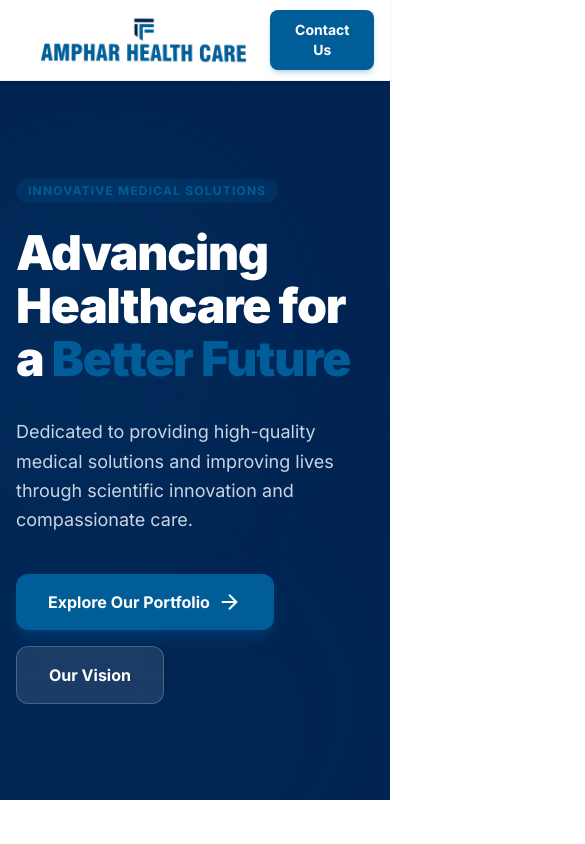
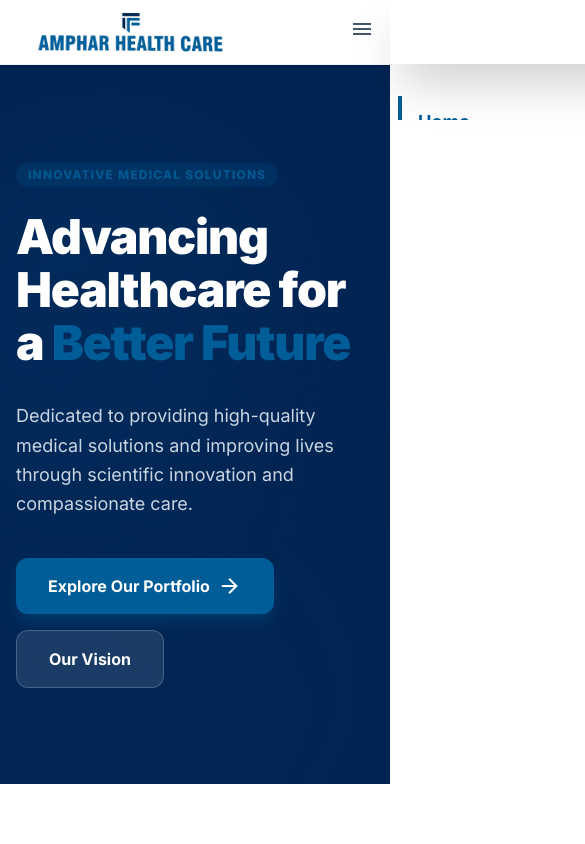
Before and after one commit to Alan0602/ampherhealth, a Next.js app: page / in a window 390 px wide. Shown: the top 844 px of the page, 585 px wide, since content can reach past the window. Built offline with nearby package versions, Linux system fonts and the light colour scheme.

Commit message:
fix(header): prevent synchronous state update loop inside useEffect inside header

```diff
--- a/src/components/Header.tsx
+++ b/src/components/Header.tsx
@@ -2,33 +2,61 @@
 
 import Link from "next/link";
 import { usePathname } from "next/navigation";
+import { useState, useEffect } from "react";
 
 export default function Header() {
   const pathname = usePathname();
+  const [isMobileMenuOpen, setIsMobileMenuOpen] = useState(false);
+
+  useEffect(() => {
+    if (isMobileMenuOpen) {
+      document.body.classList.add("scroll-lock");
+    } else {
+      document.body.classList.remove("scroll-lock");
+    }
+    // Cleanup on unmount
+    return () => document.body.classList.remove("scroll-lock");
+  }, [isMobileMenuOpen]);
+
+  // Close mobile menu when route changes
+  useEffect(() => {
+    // eslint-disable-next-line react-hooks/exhaustive-deps
+    setIsMobileMenuOpen(false);
+  }, [pathname]);
 
   const isActive = (path: string) => {
-    if (path === '/' && pathname !== '/') return false;
+    if (path === "/" && pathname !== "/") return false;
     return pathname.startsWith(path);
   };
 
   const linkClass = (path: string) =>
-    `text-sm transition-colors ${isActive(path)
-      ? "text-primary font-bold"
-      : "text-slate-600 font-medium hover:text-primary"
+    `text-sm transition-colors relative ${
+      isActive(path)
+        ? "text-primary font-bold after:content-[''] after:absolute after:-bottom-1 after:left-0 after:w-full after:h-0.5 after:bg-primary after:rounded-full"
+        : "text-slate-600 font-medium hover:text-primary"
+    }`;
+
+  const mobileLinkClass = (path: string) =>
+    `block py-3 text-lg transition-colors ${
+      isActive(path)
+        ? "text-primary font-bold border-l-4 border-primary pl-4 -ml-4"
+        : "text-slate-600 font-medium hover:text-primary"
     }`;
 
   return (
-    <header className="sticky top-0 z-50 bg-white/90 backdrop-blur-md border-b border-slate-100 shadow-sm">
+    <header className="sticky top-0 z-50 bg-white/90 backdrop-blur-md border-b border-slate-100 shadow-sm transition-all duration-300">
       <div className="max-w-7xl mx-auto px-4 sm:px-6 lg:px-8">
-        <div className="flex justify-between items-center h-20">
-          <Link href="/" className="flex items-center">
+        <div className="flex justify-between items-center h-16 md:h-20">
+          <Link href="/" className="flex items-center z-50">
             <img
               alt="Amphar Health Care Logo"
-              className="h-16 w-auto object-contain"
+              className="h-12 md:h-16 w-auto object-contain transition-all"
               src="/logo.png"
             />
           </Link>
-          <nav className="hidden md:flex items-center gap-8">
+
+          {/* Desktop Navigation */}
+          <nav className="hidden xl:flex items-center gap-8">
             <Link className={linkClass("/")} href="/">
               Home
             </Link>
@@ -45,7 +73,9 @@ export default function Header() {
               Contact Us
             </Link>
           </nav>
-          <div className="flex items-center gap-4">
+
+          {/* Desktop Right Actions */}
+          <div className="hidden md:flex items-center gap-4">
             <div className="hidden lg:flex items-center bg-slate-100 rounded-full px-4 py-2 border border-slate-200">
               <span className="material-symbols-outlined text-slate-400 text-xl">
                 search
@@ -60,6 +90,68 @@ export default function Header() {
               Contact Us
             </button>
           </div>
+
+          {/* Mobile Menu Toggle Button */}
+          <button
+            className="xl:hidden z-50 p-2 -mr-2 text-slate-600 hover:text-primary transition-colors"
+            onClick={() => setIsMobileMenuOpen(!isMobileMenuOpen)}
+            aria-label="Toggle menu"
+          >
+            <span className="material-symbols-outlined text-3xl">
+              {isMobileMenuOpen ? "close" : "menu"}
+            </span>
+          </button>
+        </div>
+      </div>
+
+      {/* Mobile Navigation Drawer Overlay */}
+      {isMobileMenuOpen && (
+        <div
+          className="fixed inset-0 bg-slate-900/50 backdrop-blur-sm z-40 xl:hidden animate-fade-in"
+          onClick={() => setIsMobileMenuOpen(false)}
+        />
+      )}
+
+      {/* Mobile Navigation Drawer */}
+      <div
+        className={`fixed top-0 right-0 h-full w-4/5 max-w-sm bg-white shadow-2xl z-40 transform transition-transform duration-300 ease-in-out xl:hidden flex flex-col ${
+          isMobileMenuOpen ? "translate-x-0" : "translate-x-full"
+        }`}
+      >
+        <div className="flex-1 overflow-y-auto pt-24 px-6 pb-6">
+          <nav className="flex flex-col space-y-2 mb-8">
+            <Link className={mobileLinkClass("/")} href="/">
+              Home
+            </Link>
+            <Link className={mobileLinkClass("/about")} href="/about">
+              About Us
+            </Link>
+            <Link className={mobileLinkClass("/products")} href="/products">
+              Products
+            </Link>
+            <Link className={mobileLinkClass("/responsibility")} href="/#responsibility">
+              Responsibility
+            </Link>
+            <Link className={mobileLinkClass("/contact")} href="/#contact">
+              Contact Us
+            </Link>
+          </nav>
+
+          <div className="border-t border-slate-100 pt-8 flex flex-col gap-4">
+            <div className="flex items-center bg-slate-100 rounded-xl px-4 py-3 border border-slate-200">
+              <span className="material-symbols-outlined text-slate-400 text-xl mr-2">
+                search
+              </span>
+              <input
+                className="bg-transparent border-none focus:ring-0 text-base w-full placeholder:text-slate-400"
+                placeholder="Search products..."
+                type="text"
+              />
+            </div>
+            <button className="w-full bg-primary text-white px-6 py-4 rounded-xl text-base font-bold hover:bg-opacity-90 transition-all shadow-lg shadow-primary/20">
+              Contact Us
+            </button>
+          </div>
         </div>
       </div>
     </header>
```
